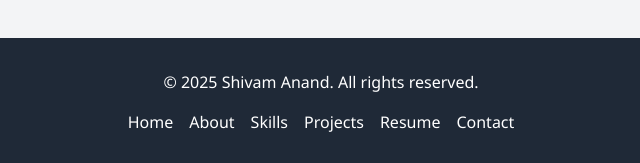
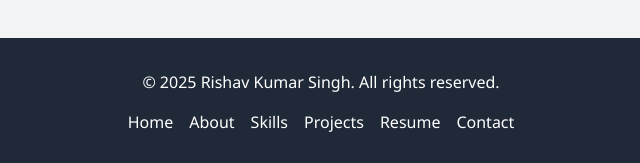
Before and after one commit to rishavkumarsinghiitm/portfolio, a plain HTML site: page index.html in a window 1280 px wide. Shown: the part 2872-3035 px from the top of the page, 319-959 px from the left. Drawn offline with nearby package versions, Linux system fonts and the light colour scheme.

Commit message:
Update index.html

```diff
--- a/index.html
+++ b/index.html
@@ -389,7 +389,7 @@
 
     <footer class="bg-gray-800 text-white py-8 px-6 text-center">
         <div class="container mx-auto">
-            <p>&copy; 2025 Shivam Anand. All rights reserved.</p>
+            <p>&copy; 2025 Rishav Kumar Singh. All rights reserved.</p>
             <div class="flex justify-center space-x-4 mt-4">
                 <a href="#home" class="hover:text-indigo-400">Home</a>
                 <a href="#about" class="hover:text-indigo-400">About</a>
@@ -402,4 +402,5 @@
     </footer>
 </body>
 
+
 </html>
```
